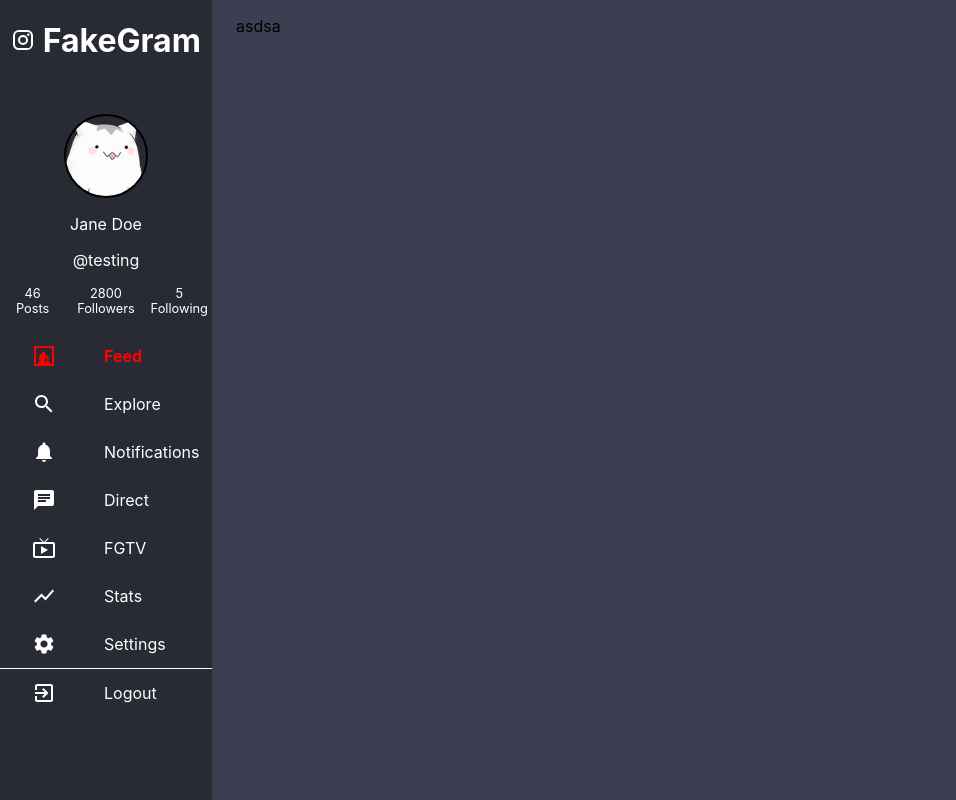
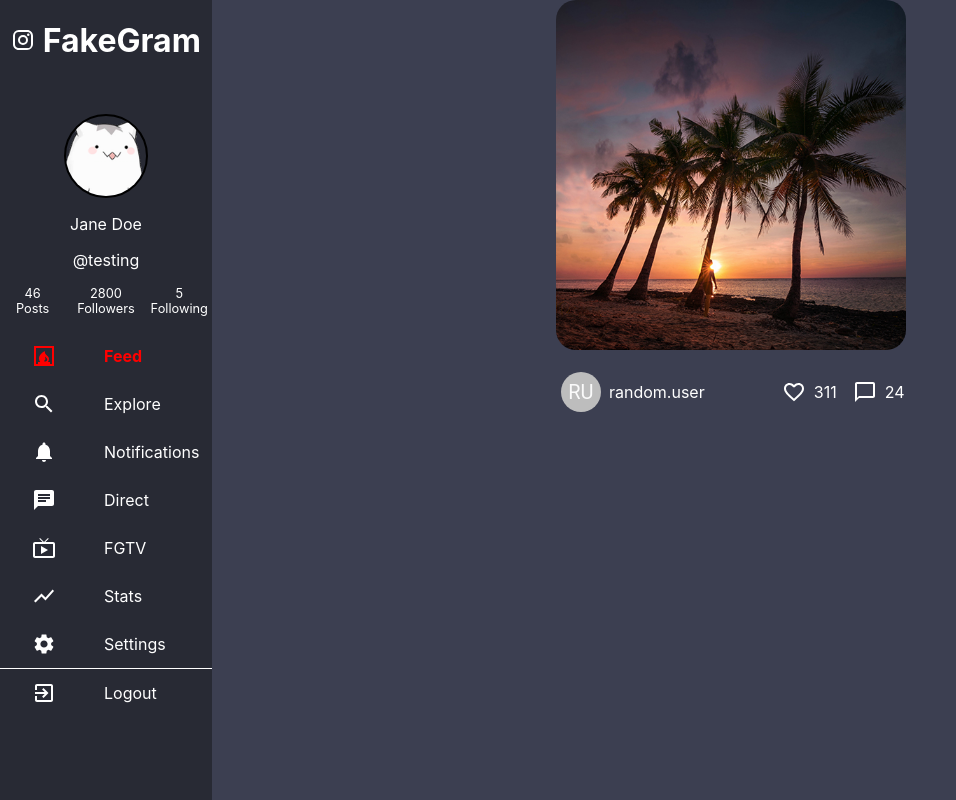
Before and after one commit to JNoris/social-media-react-app, a React (Create React App) app in the folder social-media-react-app/: page / in a window 1280 px wide. Shown: the whole page, without its empty margins (0-956 px from the left). Built offline with nearby package versions, Linux system fonts and the light colour scheme.

Commit message:
moved postcard to home

```diff
--- a/social-media-react-app/src/components/Home/Home.js
+++ b/social-media-react-app/src/components/Home/Home.js
@@ -5,11 +5,9 @@ import PostCard from '../PostCard/PostCard';
 const Home = () => {
     return(
         <HomeWrapper>
-            <p>
-                asdsa
-            </p>
+            <PostCard />
         </HomeWrapper>
-       // <PostCard />
+
     );
 }
 export default Home;
```
